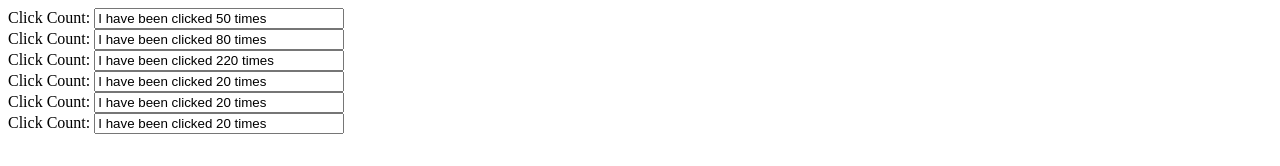
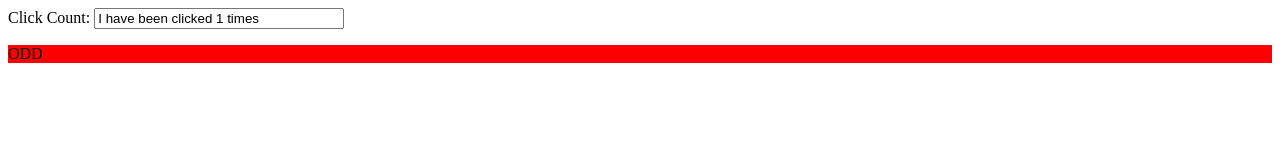
Before and after one commit to nyc-fiddler-crabs-2017/monday-demo, a website: page index.html in a window 1280 px wide. Both pictures are taken after a click on the element "Click Count:". Drawn offline with Linux system fonts and the light colour scheme.

Commit message:
Shared state demo

```diff
--- a/index.css
+++ b/index.css
@@ -1,3 +1,11 @@
 input {
   width: 250px;
 }
+
+.even {
+  background-color: green;
+}
+
+.odd {
+  background-color: red;
+}
--- a/index.html
+++ b/index.html
@@ -6,11 +6,7 @@
 </head>
   <body>
     <section id="click-counter-hook"></section>
-    <section id="click-counter-hook2"></section>
-    <section id="click-counter-hook3"></section>
-    <section id="click-counter-hook4"></section>
-    <section id="click-counter-hook5"></section>
-    <section id="click-counter-hook6"></section>
+    <section id="odd-even-hook"></section>
     <script type="text/javascript" charset="utf-8" src="./index.js"> </script>
   </body>
 </html>
--- a/index.js
+++ b/index.js
@@ -3,38 +3,86 @@ class ClickCounter {
     this.elem = document.getElementById(domHook)
 
     this.props = Object.assign({
-      increment: 1,
-      clickCount: 0
+      increment: 1
     }, opts)
 
     this.state = {
-      clickCount: this.props.clickCount
     }
 
     this.elem.addEventListener("click", (e) => {
       this.incrementClickCount();
     })
-
-    this.render();
   }
 
+  // TODO :(
   incrementClickCount() {
-    this.state.clickCount += this.props.increment;
-    this.render();
+    this.props.parent.clickHandler()
   }
 
   render() {
     let body = `
       <label for="text-input">Click Count:</label>
-      <input type="text" id="text-input" value="I have been clicked ${this.state.clickCount} times"></input>
+      <input type="text" id="text-input" value="I have been clicked ${this.props.parent.state.clickCount} times"></input>
     `
     this.elem.innerHTML = body;
   }
 }
 
-new ClickCounter("click-counter-hook", {clickCount: 20, increment: 30});
-new ClickCounter("click-counter-hook2", {clickCount: 80, increment: -20});
-new ClickCounter("click-counter-hook3", {clickCount: 220});
-new ClickCounter("click-counter-hook4", {clickCount: 20});
-new ClickCounter("click-counter-hook5", {clickCount: 20});
-new ClickCounter("click-counter-hook6", {clickCount: 20});
+class OddEven {
+  constructor(domHook) {
+    this.elem = document.getElementById(domHook);
+
+    this.props = {}
+
+    this.state = {
+    }
+  }
+
+  oddEvenText() {
+    return this.props.parent.state.clickCount % 2 === 0 ? "even" : "odd"
+  }
+
+  render() {
+    let body = `<p class="${this.oddEvenText()}">${this.oddEvenText().toUpperCase()}<p>`;
+
+    this.elem.innerHTML = body;
+
+    return body;
+  }
+}
+
+class ParentWidget {
+  constructor() {
+    this.props = {
+      children: []
+    }
+
+    this.state = {
+      clickCount: 0
+    }
+  }
+
+  registerChild(c) {
+    this.props.children.push(c);
+    c.props.parent = this;
+    this.render();
+  }
+
+  clickHandler() {
+    this.state.clickCount += 1;
+
+    this.render();
+  }
+
+  render() {
+    this.props.children.forEach(c => c.render())
+  }
+}
+
+
+let cc = new ClickCounter("click-counter-hook");
+let oe = new OddEven("odd-even-hook");
+let parent = new ParentWidget();
+
+parent.registerChild(cc);
+parent.registerChild(oe);
```
